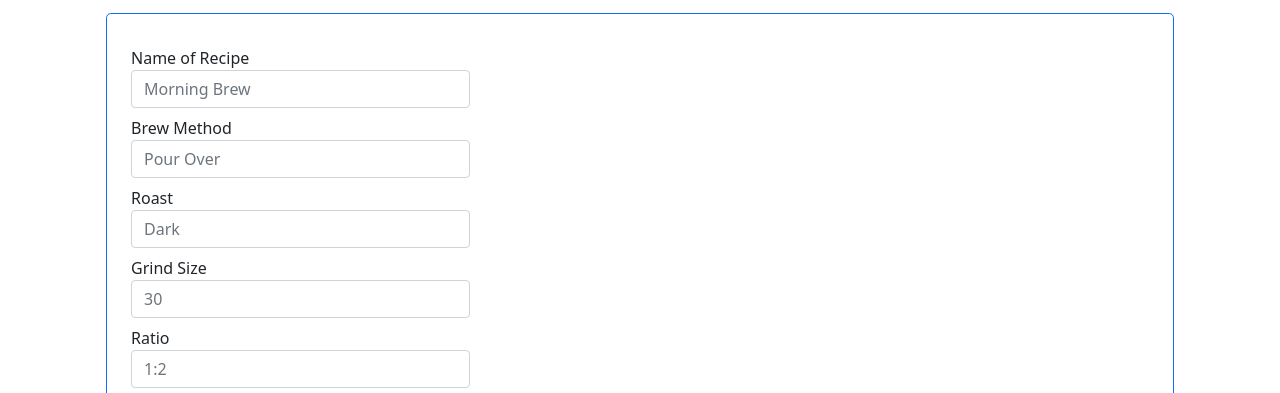
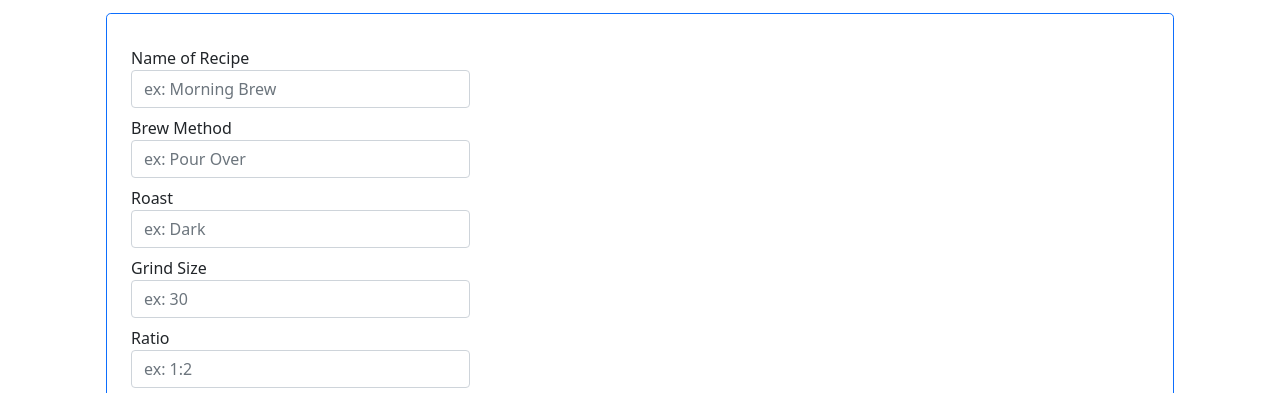
Before and after one commit to GerPut/coffee-recipe, a plain HTML site: page index.html in a window 1280 px wide. Shown: the part 156-549 px from the top of the page. Drawn offline with nearby package versions, Linux system fonts and the light colour scheme.

Commit message:
Add text.

```diff
--- a/index.html
+++ b/index.html
@@ -10,7 +10,6 @@
     <script src="https://cdnjs.cloudflare.com/ajax/libs/dompurify/2.3.4/purify.min.js"
         integrity="sha512-jGh38w63cHRzfBHtyKgEMMkJswUFXDA3YXrDjaE8ptzxV5DDkLDUDjtGUy5tmDkOXHWsItKfFjocaEtj1WuVnQ=="
         crossorigin="anonymous" referrerpolicy="no-referrer"></script>
-    <script src="app.js"></script>
     <title>Coffee &#9749;</title>
 </head>
 
@@ -27,25 +26,27 @@
                 <div class="form-group col-md-4 my-2">
                     <label for="name">Name of Recipe</label>
                     <input type="text" required autocomplete="off" id="name" class="form-control"
-                        placeholder="Morning Brew">
+                        placeholder="ex: Morning Brew">
                 </div>
                 <div class="form-group col-md-4 my-2">
                     <label for="method">Brew Method</label>
                     <input type="text" required autocomplete="off" id="method" class="form-control"
-                        placeholder="Pour Over">
+                        placeholder="ex: Pour Over">
                 </div>
                 <div class="form-group col-md-4 my-2">
                     <label for="roast">Roast</label>
-                    <input type="text" required autocomplete="off" id="roast" class="form-control" placeholder="Dark">
+                    <input type="text" required autocomplete="off" id="roast" class="form-control"
+                        placeholder="ex: Dark">
                 </div>
 
                 <div class="form-group col-md-4 my-2">
                     <label for="grind">Grind Size</label>
-                    <input type="text" required autocomplete="off" id="grind" class="form-control" placeholder="30">
+                    <input type="text" required autocomplete="off" id="grind" class="form-control" placeholder="ex: 30">
                 </div>
                 <div class="form-group col-md-4 my-2">
                     <label for="ratio">Ratio</label>
-                    <input type="text" required autocomplete="off" id="ratio" class="form-control" placeholder="1:2">
+                    <input type="text" required autocomplete="off" id="ratio" class="form-control"
+                        placeholder="ex: 1:2">
                 </div>
                 <div class="form-group col-md-4 my-2">
                     <label for="note">Notes</label>
@@ -63,6 +64,7 @@
             </div>
         </div>
     </main>
+    <script src="app.js"></script>
 </body>
 
 </html>
```
